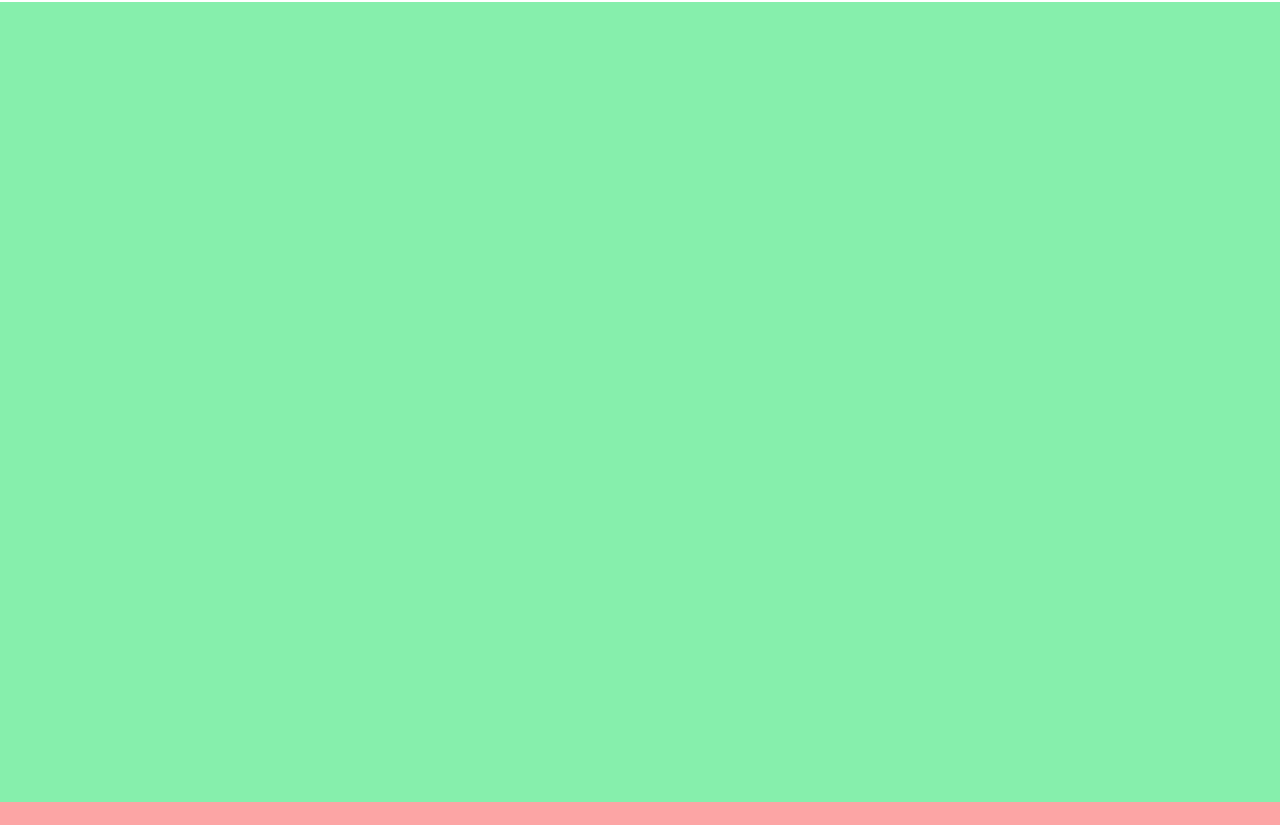
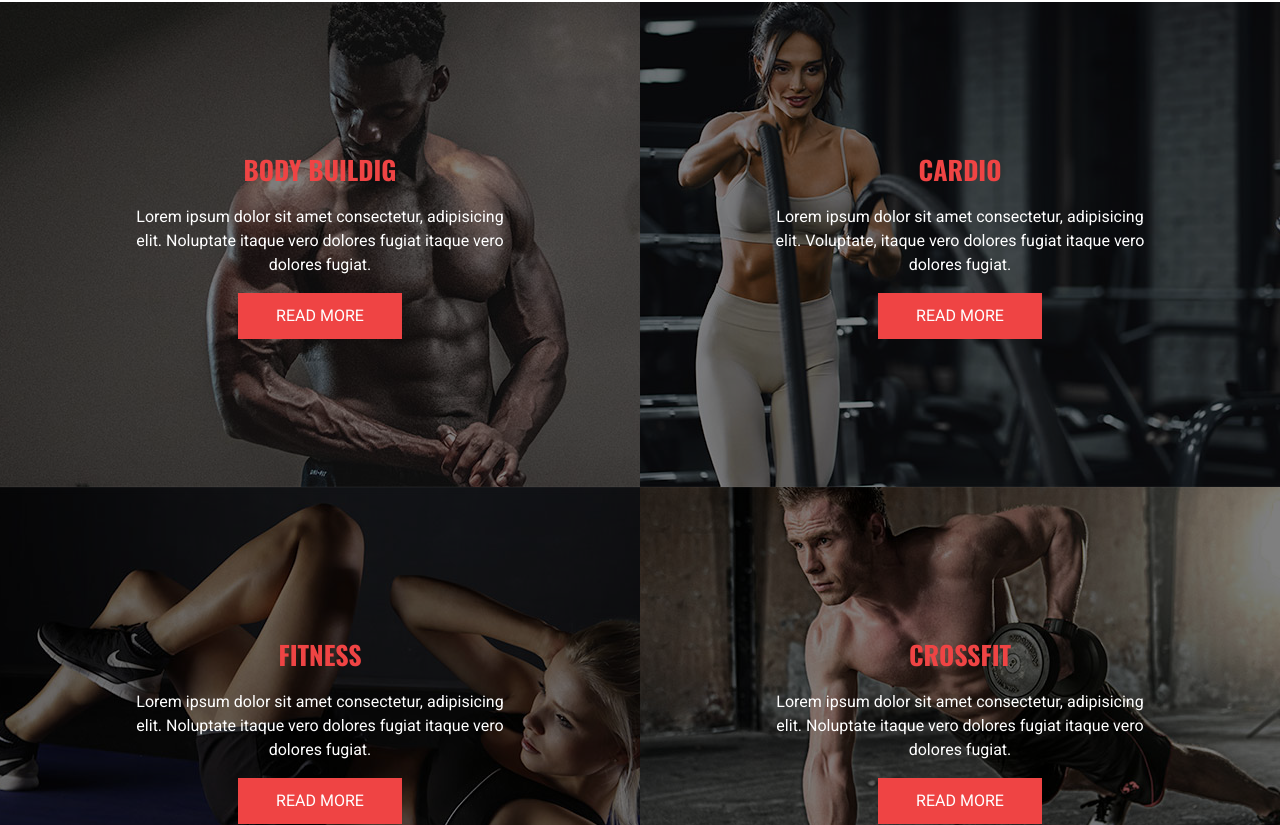
Before and after one commit to WerbethAraujo/web-gym, a Next.js app: page / in a window 1280 px wide. Shown: the part 2155-2980 px from the top of the page. Built offline with nearby package versions, Linux system fonts and the light colour scheme.

Commit message:
feat: section classes done

```diff
--- a/components/classes.tsx
+++ b/components/classes.tsx
@@ -7,12 +7,94 @@ import CustomButton from "./customButton";
 
 const classes = [
   {
-    name: "",
+    name: "body buildig",
+    img: "/assets/img/classes/bodybuilding.jpg",
+    description:
+      "Lorem ipsum dolor sit amet consectetur, adipisicing elit. Noluptate itaque vero dolores fugiat itaque vero dolores fugiat.",
+  },
+
+  {
+    name: "cardio",
+    img: "/assets/img/classes/cardio.jpg",
+    description:
+      "Lorem ipsum dolor sit amet consectetur, adipisicing elit. Voluptate, itaque vero dolores fugiat itaque vero dolores fugiat.",
+  },
+
+  {
+    name: "fitness",
+    img: "/assets/img/classes/fitness.jpg",
+    description:
+      "Lorem ipsum dolor sit amet consectetur, adipisicing elit. Noluptate itaque vero dolores fugiat itaque vero dolores fugiat.",
+  },
+
+  {
+    name: "crossfit",
+    img: "/assets/img/classes/crossfit.jpg",
+    description:
+      "Lorem ipsum dolor sit amet consectetur, adipisicing elit. Noluptate itaque vero dolores fugiat itaque vero dolores fugiat.",
   },
 ];
 
 const Classes = () => {
-  return <section className="h-screen bg-green-300" id="class"></section>;
+  return (
+    <section id="class">
+      <motion.div
+        variants={fadeIn("up", 0.6)}
+        initial="hidden"
+        whileInView={"show"}
+        viewport={{ once: false, amount: 0.2 }}
+        className="grid grid-cols-1 lg:grid-cols-2"
+      >
+        {classes.map((item, index) => {
+          return (
+            <div
+              className="relative w-full h-[300px] lg:h-[485px] flex flex-col justify-center items-center"
+              key={index}
+            >
+              <div className="bg-black/50 absolute w-full h-full top-0 z-10"></div>
+              <Image
+                src={item.img}
+                fill
+                alt={item.name}
+                className="object-cover"
+              />
+              <div className="z-30 max-w-[380px] text-center flex flex-col items-center justify-center gap-4">
+                <motion.h3
+                  variants={fadeIn("up", 0.4)}
+                  initial="hidden"
+                  whileInView={"show"}
+                  viewport={{ once: false, amount: 0.2 }}
+                  className="h3 text-red-500"
+                >
+                  {item.name}
+                </motion.h3>
+                <motion.p
+                  variants={fadeIn("up", 0.6)}
+                  initial="hidden"
+                  whileInView={"show"}
+                  viewport={{ once: false, amount: 0.2 }}
+                  className="text-white"
+                >
+                  {item.description}
+                </motion.p>
+                <motion.div
+                  variants={fadeIn("up", 0.8)}
+                  initial="hidden"
+                  whileInView={"show"}
+                  viewport={{ once: false, amount: 0.2 }}
+                >
+                  <CustomButton
+                    containerStyles="w-[164px] h-[46px]"
+                    text="Read More"
+                  />
+                </motion.div>
+              </div>
+            </div>
+          );
+        })}
+      </motion.div>
+    </section>
+  );
 };
 
 export default Classes;
```
